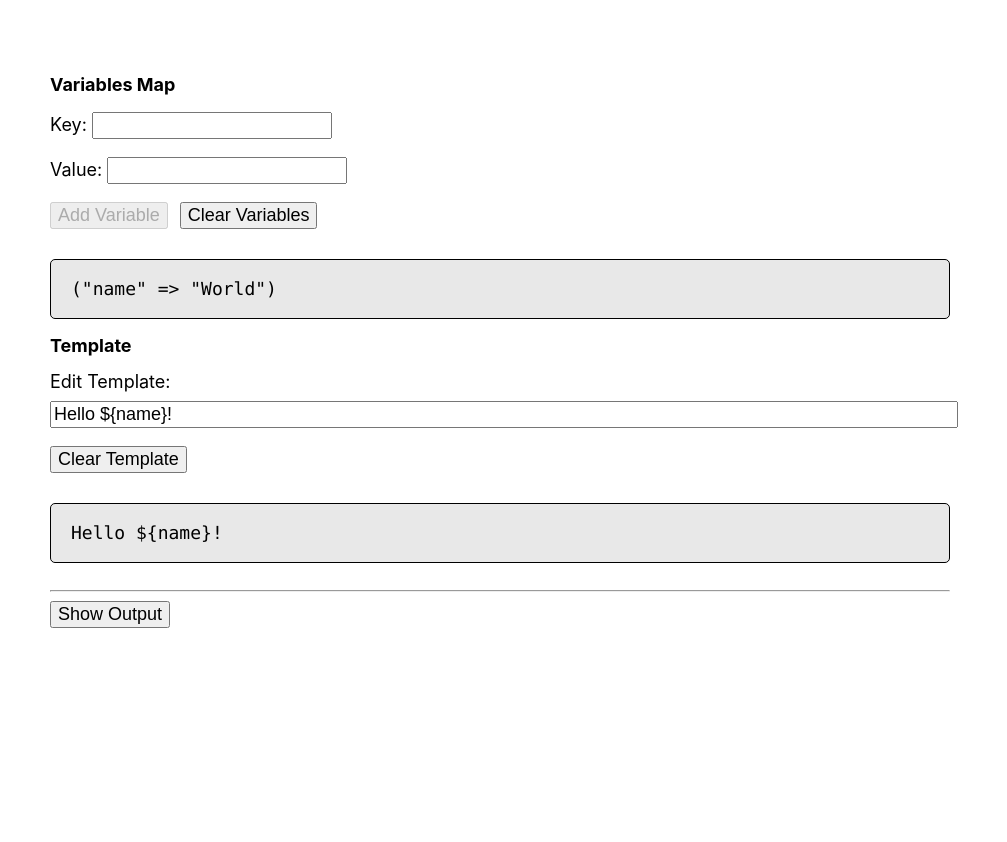
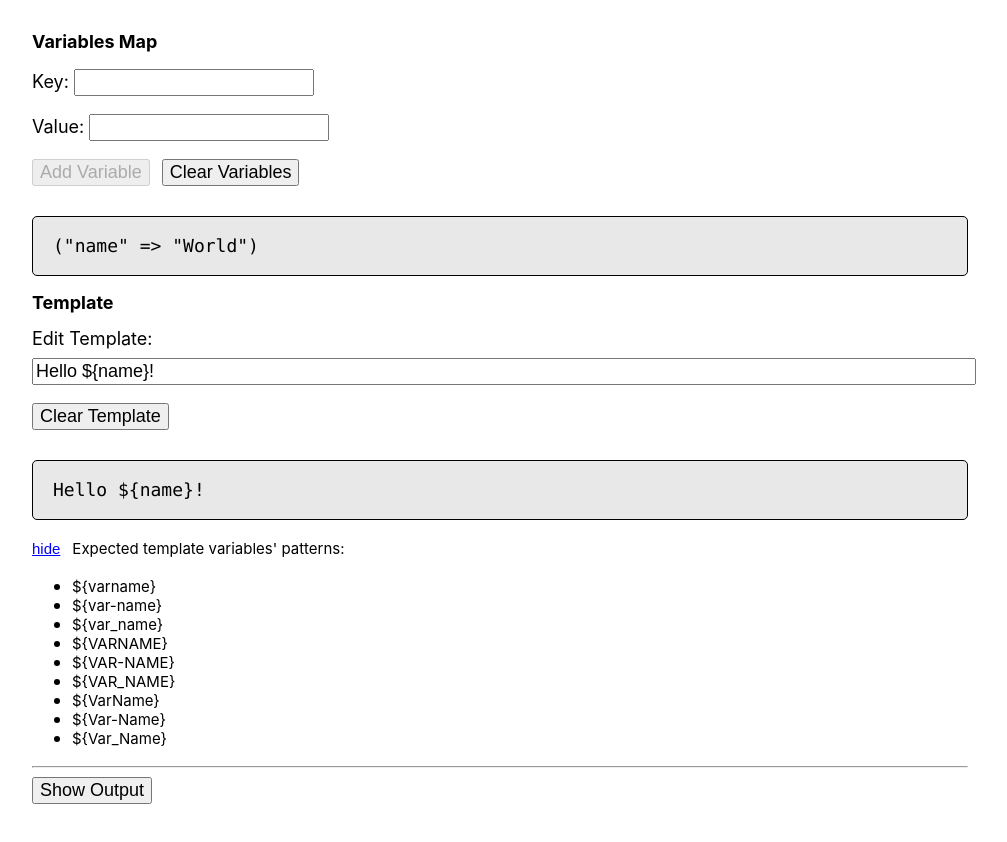
Before and after one commit to xicooow/template-engine, a React (Create React App) app: page / in a window 1280 px wide. Shown: the top 842 px of the page, without its empty margins (140-1147 px from the left). Before the commit the page ends 800 px from the top, so only its background shows below. Built offline with nearby package versions, Linux system fonts and the light colour scheme.

Commit message:
Add help text and CSS enhencements

```diff
--- a/src/App.css
+++ b/src/App.css
@@ -14,10 +14,14 @@ button[type="button"] {
   font-size: 18px;
 }
 
+button[type="button"].link {
+  margin-bottom: 0;
+}
+
 .app {
-  width: 900px;
+  width: 936px;
   margin: 0 auto;
-  padding: 50px 0;
+  padding: 15px 0 50px;
   font-size: 18px;
   line-height: 18px;
 }
@@ -28,3 +32,14 @@ button[type="button"] {
   border-radius: 5px;
   background-color: #e8e8e8;
 }
+
+.link {
+  background-color: transparent;
+  border: 0;
+  color: #00f;
+  cursor: pointer;
+  display: inline-block;
+  padding: 0;
+  position: relative;
+  text-decoration: underline;
+}
--- a/src/App.jsx
+++ b/src/App.jsx
@@ -1,18 +1,32 @@
+/*eslint no-useless-escape: 0*/
+/*eslint no-template-curly-in-string: 0*/
+
 import React, { useState } from 'react';
 import './App.css';
 
-/*eslint no-useless-escape: 0*/
 const DELIMITERS_REGEXP = /[\$\{\}]/g;
 const TEMPLATE_VARS_REGEXP = /\$\{[\w\-]+\}/gi;
 
-/*eslint no-template-curly-in-string: 0*/
 const DEFAULT_TEMPLATE = 'Hello ${name}!';
 const DEFAULT_VARIABLES = [{ key: 'name', value: 'World' }];
+
+const TEMPLATE_VAR_PATTERNS = [
+  '${varname}',
+  '${var-name}',
+  '${var_name}',
+  '${VARNAME}',
+  '${VAR-NAME}',
+  '${VAR_NAME}',
+  '${VarName}',
+  '${Var-Name}',
+  '${Var_Name}'
+];
 
 const App = () => {
   const [output, setOutput] = useState('');
   const [newVarKey, setNewVarKey] = useState('');
   const [newVarValue, setNewVarValue] = useState('');
+  const [showHelpText, setShowHelpText] = useState(true);
   const [template, setTemplate] = useState(DEFAULT_TEMPLATE);
   const [variables, setVariables] = useState(DEFAULT_VARIABLES);
 
@@ -166,6 +180,37 @@ const App = () => {
     );
   };
 
+  const renderHelpTemplateVarsText = () => {
+    return (
+      <>
+        <p>
+          <button
+            type='button'
+            className='link'
+            onClick={() => setShowHelpText(!showHelpText)}
+          >
+            <small>{(showHelpText) ? 'hide' : 'show'}</small>
+          </button>
+          <small>Expected template variables' patterns:</small>
+        </p>
+        {
+          (!!showHelpText) &&
+          <ul>
+            {
+              TEMPLATE_VAR_PATTERNS.map((val, index) => {
+                return (
+                  <li key={index}>
+                    <small>{val}</small>
+                  </li>
+                );
+              })
+            }
+          </ul>
+        }
+      </>
+    );
+  };
+
   const renderTemplateForm = () => {
     return (
       <>
@@ -179,8 +224,6 @@ const App = () => {
               onInput={e => setTemplate(e.target.value)}
             />
           </p>
-        </div>
-        <div>
           <p>
             <button
               type='button'
@@ -194,6 +237,9 @@ const App = () => {
           <code>
             {`${template}`}
           </code>
+        </div>
+        <div>
+          {renderHelpTemplateVarsText()}
         </div>
       </>
     );
@@ -223,16 +269,15 @@ const App = () => {
 
   return (
     <div className='app'>
-      <section>
+      <section id='variables'>
         <p><strong>Variables Map</strong></p>
         <div>{renderVariablesForm()}</div>
       </section>
-      <section>
+      <section id='template'>
         <p><strong>Template</strong></p>
         <div>{renderTemplateForm()}</div>
       </section>
-      <section>
-        <br />
+      <section id='output'>
         <hr />
         <div>{renderOutput()}</div>
       </section>
--- a/src/index.css
+++ b/src/index.css
@@ -1,4 +1,5 @@
 body {
+  margin: 0;
   font-family: -apple-system, BlinkMacSystemFont, 'Segoe UI', 'Roboto', 'Oxygen',
     'Ubuntu', 'Cantarell', 'Fira Sans', 'Droid Sans', 'Helvetica Neue',
     sans-serif;
```
